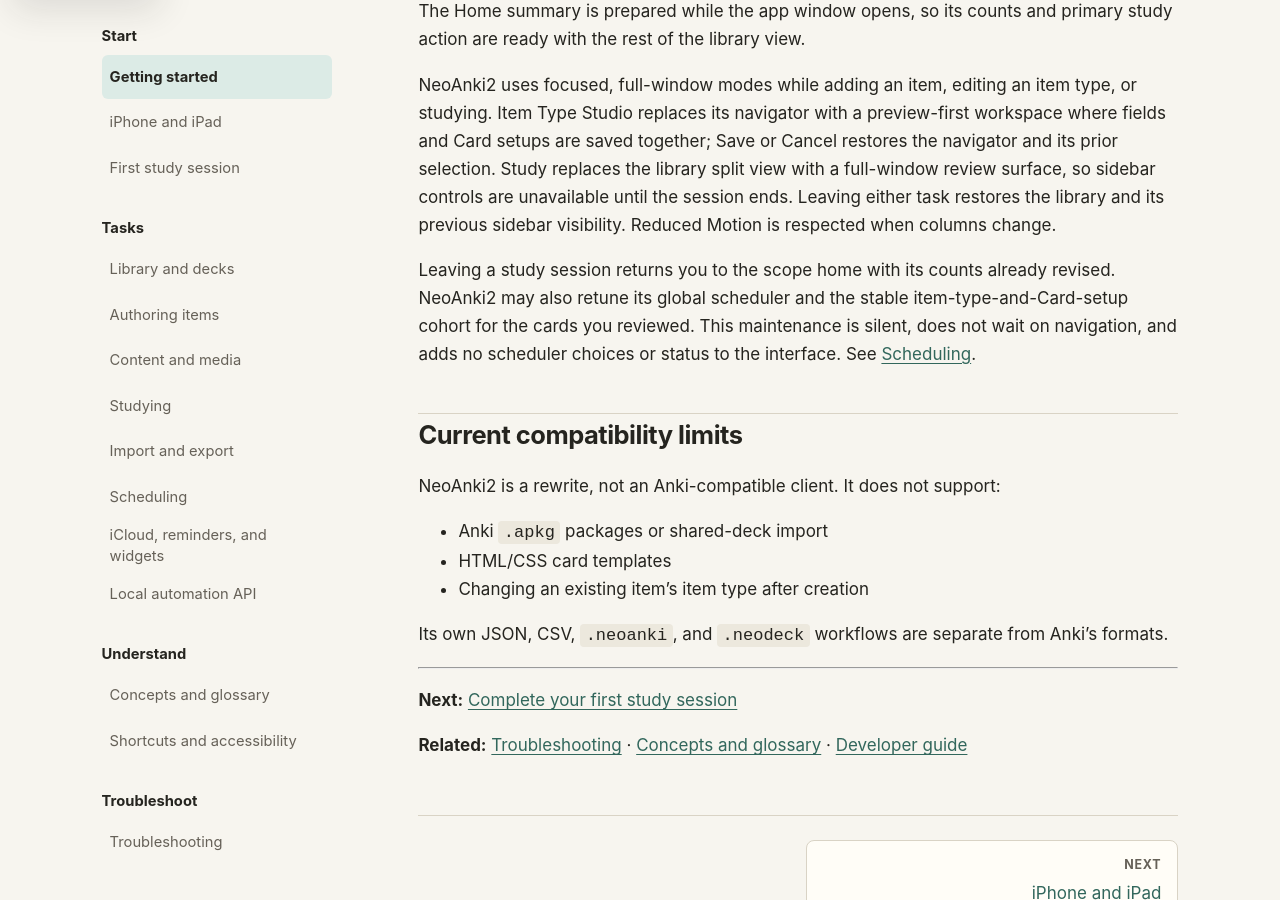
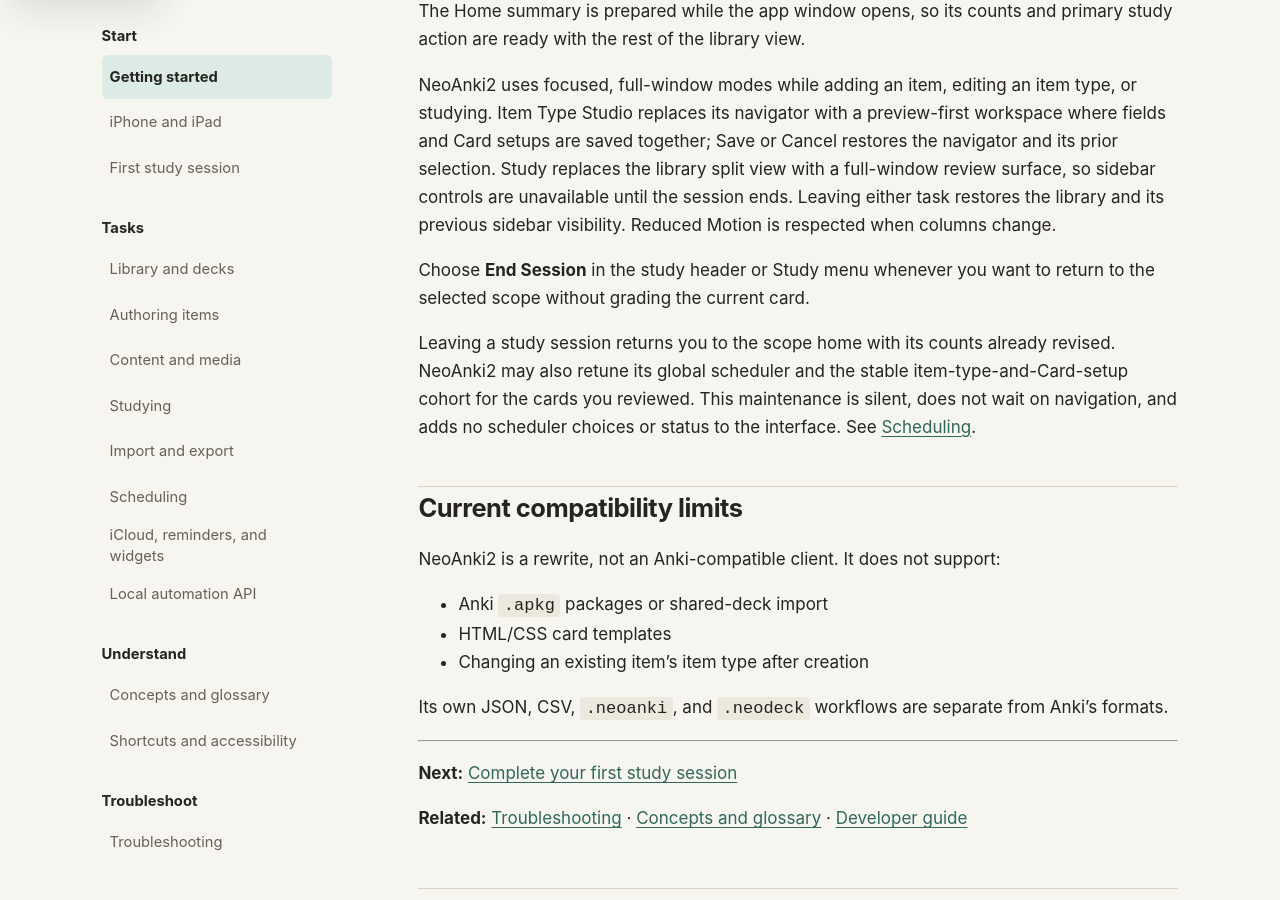
Before and after one commit to neoanki2/neoanki2, a Jekyll site: the page built from docs/user/getting-started.md, in a window 1280 px wide and 900 px high, scrolled down 4624 px. Built offline with Jekyll 4.4.1, drawn with Linux system fonts in a browser that asks for light colours.

Commit message:
Document study exit navigation

```diff
--- a/docs/user/getting-started.md
+++ b/docs/user/getting-started.md
@@ -170,6 +170,9 @@
 and its previous sidebar visibility. Reduced Motion is respected when columns
 change.
 
+Choose **End Session** in the study header or Study menu whenever you want to
+return to the selected scope without grading the current card.
+
 Leaving a study session returns you to the scope home with its counts already
 revised. NeoAnki2 may also retune its global scheduler and the stable
 item-type-and-Card-setup cohort for the cards you reviewed. This maintenance is
```
